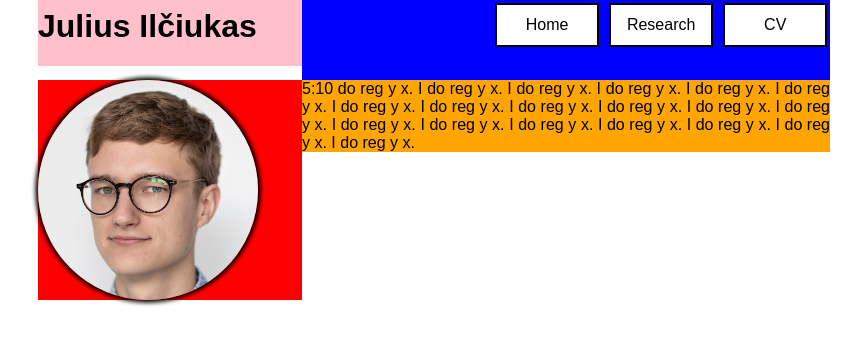
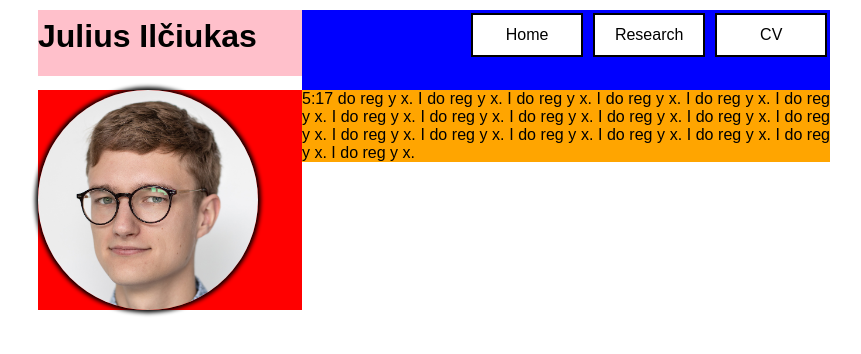
Before and after one commit to JuliusTest47/webTest, a plain HTML site: page index.html in a window 1280 px wide. Shown: the whole page, without its empty margins (202-1063 px from the left). Drawn offline with Linux system fonts and the light colour scheme.

Commit message:
Add files via upload

```diff
--- a/index.html
+++ b/index.html
@@ -30,7 +30,7 @@
             <img src="crop.jpg" align="center"  width="220">
         </div>
         <div id="about" class="column right" style="background-color:orange;">
-            <p >5:10 do reg y x. I do reg y x. I do reg y x. I do reg y x. I do reg y x. I do reg y x. I do reg y x. I do reg y x. I do reg y x. I do reg y x. I do reg y x. I do reg y x. I do reg y x. I do reg y x. I do reg y x. I do reg y x. I do reg y x. I do reg y x. I do reg y x. </p>
+            <p >5:17 do reg y x. I do reg y x. I do reg y x. I do reg y x. I do reg y x. I do reg y x. I do reg y x. I do reg y x. I do reg y x. I do reg y x. I do reg y x. I do reg y x. I do reg y x. I do reg y x. I do reg y x. I do reg y x. I do reg y x. I do reg y x. I do reg y x. </p>
         </div>
     </div>
 
--- a/styles.css
+++ b/styles.css
@@ -24,8 +24,11 @@ ul {
 
     max-width:50em;
     margin: auto;
+    padding:10px;
 }
-
+  ul{
+      padding:0;
+  }
   li {
 
     list-style-type: none;
```
